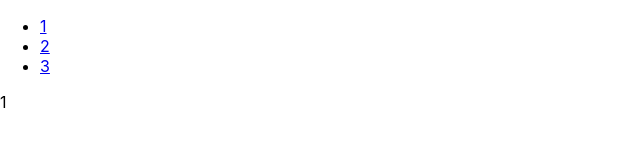
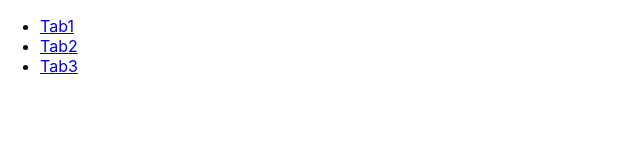
Before and after one commit to ymorisaki/react-tablist, a React (Create React App) app: page / in a window 1280 px wide. Shown: the top 162 px of the page, without its empty margins (0-640 px from the left). Built offline with nearby package versions, Linux system fonts and the light colour scheme.

Commit message:
動的にタブリストを生成する処理を追加

```diff
--- a/src/App.tsx
+++ b/src/App.tsx
@@ -6,7 +6,7 @@ import Tab from './tab/Tab'
 function App() {
   return (
     <>
-      <Tab />
+      <Tab title={['Tab1', 'Tab2', 'Tab3']} />
     </>
   );
 }
--- a/src/tab/Tab.tsx
+++ b/src/tab/Tab.tsx
@@ -1,71 +1,33 @@
 import React, {FC, useState, useRef, MouseEvent} from 'react'
 import styled from 'styled-components'
 
-const Tab: FC = () => {
-  const [tabState, setTabState] = useState('tab-item-01')
-  const listRef = useRef(null)
+import TabList from './TabList';
 
-  const handleClick = (e: MouseEvent<HTMLElement>) => {
-    e.preventDefault()
-    setTabState(`${e.currentTarget.getAttribute('aria-controls')}`)
+type prop = {
+  title: string[]
+}
+
+const Tab:FC<prop> = ({title}) => {
+  const createRandom = () => Math.random().toString(32).substring(2)
+  const randomId: string[] = [];
+
+  for (let i = 0, len = title.length; i < len; i++) {
+    randomId.push(`tab-${createRandom()}`)
   }
 
   return (
     <TabSC>
       <ul role="tablist">
-        <li role="presentation">
-          <a
-            className="tab-hook"
-            role="tab"
-            href="#tab-item-01"
-            aria-controls="tab-item-01"
-            aria-selected="true"
-            onClick={(e) => handleClick(e)}
-          >
-            1
-          </a>
-        </li>
-        <li role="presentation">
-          <a
-            className="tab-hook"
-            role="tab"
-            href="#tab-item-02"
-            aria-controls="tab-item-02"
-            aria-selected="false"
-            onClick={(e) => handleClick(e)}
-          >
-            2
-          </a>
-        </li>
-        <li role="presentation">
-          <a
-            className="tab-hook"
-            role="tab"
-            href="#tab-item-03"
-            aria-controls="tab-item-03"
-            aria-selected="false"
-            onClick={(e) => handleClick(e)}
-          >
-            3
-          </a>
-        </li>
+        {title.map((title: string, index: number) => (
+          <TabList
+            title={title}
+            id={randomId[index]}
+            key={randomId[index]}
+            select={index === 0 ? true : false}
+          />
+        ))}
       </ul>
       <div>
-        {tabState === 'tab-item-01' &&
-          <div id="tab-item-01" role="tabpanel">
-            1
-          </div>
-        }
-        {tabState === 'tab-item-02' &&
-          <div id="tab-item-02" role="tabpanel">
-            2
-          </div>
-        }
-        {tabState === 'tab-item-03' &&
-          <div id="tab-item-03" role="tabpanel">
-            3
-          </div>
-        }
       </div>
     </TabSC>
   )
--- /dev/null
+++ b/src/tab/TabList.tsx
@@ -0,0 +1,24 @@
+import React, {FC} from 'react'
+
+type prop = {
+  title: string
+  id: string
+  select: boolean
+}
+
+const TabList:FC<prop> = ({title, id, select}) => {
+  return (
+    <li role="tablist">
+      <a
+        href={`#${id}`}
+        role="tab"
+        aria-controls={id}
+        aria-selected={select}
+      >
+        {title}
+      </a>
+    </li>
+  )
+}
+
+export default TabList
```
Also changed, not shown: src/tab/Tab copy.tsx (added, +77 -0 lines).
